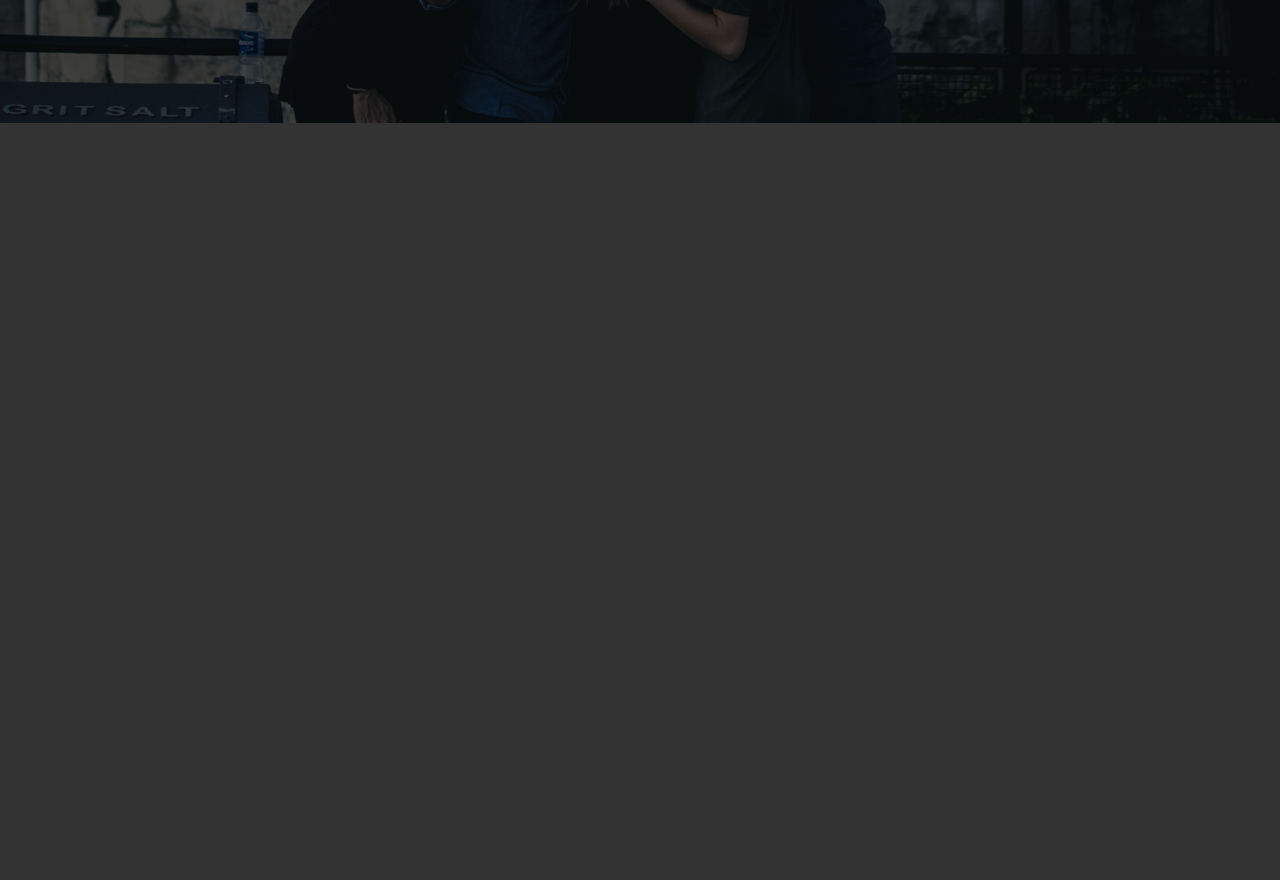
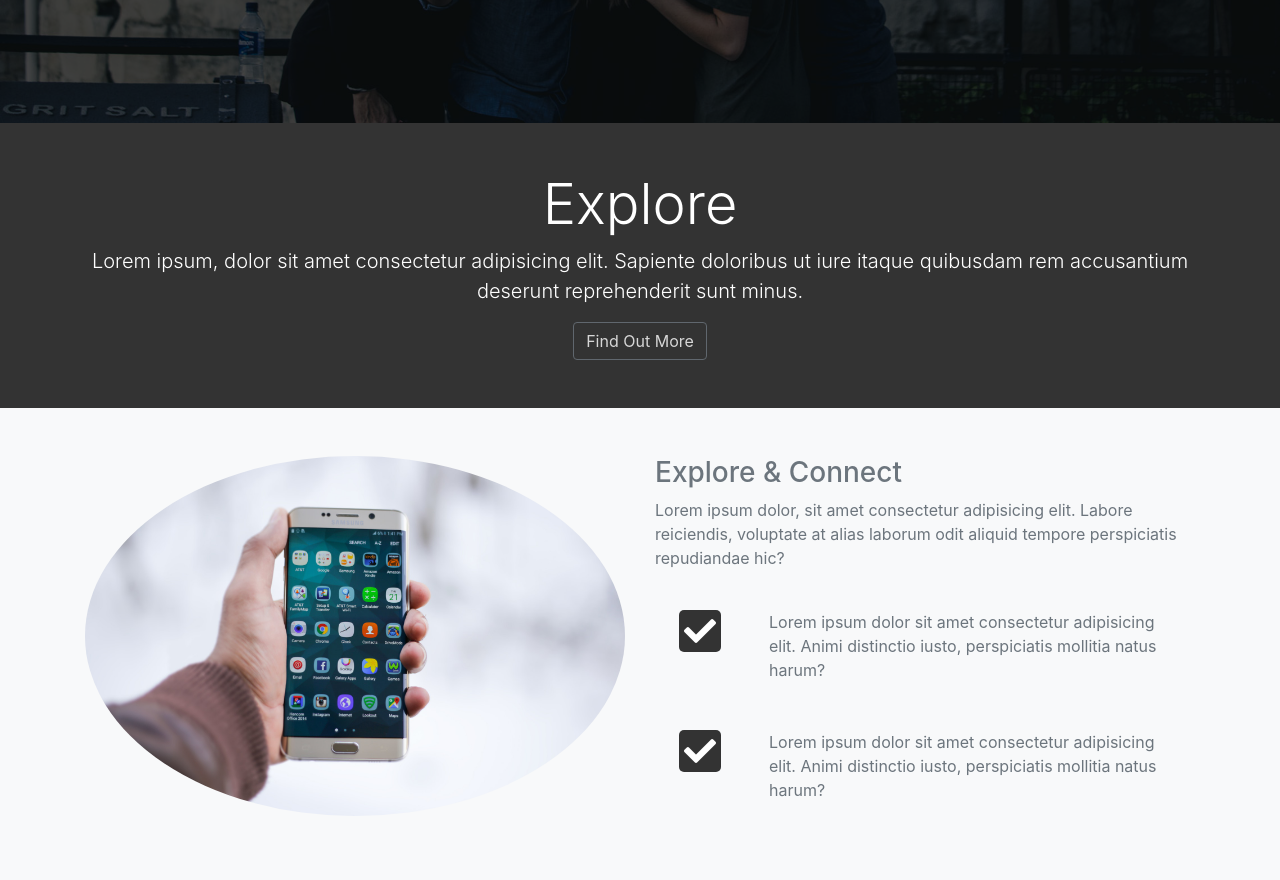
Before and after one commit to dim3n21/Bootstrap-single-page-template, a website: page index.html in a window 1280 px wide. Shown: the part 577-1457 px from the top of the page. Before the commit the page ends 800 px from the top, so only its background shows below. Drawn offline with nearby package versions, Linux system fonts and the light colour scheme.

Commit message:
Build the Explore Section

```diff
--- a/css/style.css
+++ b/css/style.css
@@ -11,6 +11,15 @@ body {
 
 .bg-main-color {
     background-color: var(--color-primary);
+}
+
+.btn-hover-main {
+    color: #fff;
+    opacity: 0.8;
+}
+
+.btn-hover-main:hover {
+    background-color: var(--color-primary) !important;
 }
 
 .navbar {
@@ -49,3 +58,10 @@ body {
     padding: 5px;
     border-radius: 5px;
 }
+
+#explore-section .fas, #share-section .fas {
+    background: #333;
+    color: #fff;
+    padding: 5px;
+    border-radius: 5px;
+}
--- a/index.html
+++ b/index.html
@@ -108,6 +108,55 @@
        </div>
     </header>
 
+    <!-- EXPLORE HEAD -->
+
+    <section id="explore-head-section">
+        <div class="container">
+        <div class="row">
+            <div class="col text-center py-5">
+            <h1 class="display-4">Explore</h1>
+            <p class="lead">Lorem ipsum, dolor sit amet consectetur adipisicing elit. Sapiente doloribus ut iure itaque quibusdam rem accusantium
+                deserunt reprehenderit sunt minus.</p>
+            <a href="#" class="btn btn-outline-secondary btn-hover-main">Find Out More</a>
+            </div>
+        </div>
+        </div>
+    </section>
+
+    <!-- EXPLORE SECTION -->
+
+    <section id="explore-section" class="bg-light text-muted py-5">
+        <div class="container">
+          <div class="row">
+            <div class="col-md-6">
+              <img src="img/explore-section1.jpg" alt="" class="img-fluid mb-3 rounded-circle">
+            </div>
+            <div class="col-md-6">
+              <h3>Explore & Connect</h3>
+              <p>Lorem ipsum dolor, sit amet consectetur adipisicing elit. Labore reiciendis, voluptate at alias laborum odit aliquid
+                tempore perspiciatis repudiandae hic?</p>
+              <div class="d-flex">
+                <div class="p-4 align-self-start">
+                  <i class="fas fa-check fa-2x"></i>
+                </div>
+                <div class="p-4 align-self-end">
+                  Lorem ipsum dolor sit amet consectetur adipisicing elit. Animi distinctio iusto, perspiciatis mollitia natus harum?
+                </div>
+              </div>
+
+             <div class="d-flex">
+               <div class="p-4 align-self-start">
+                 <i class="fas fa-check fa-2x"></i>
+               </div>
+               <div class="p-4 align-self-end">
+                 Lorem ipsum dolor sit amet consectetur adipisicing elit. Animi distinctio iusto, perspiciatis mollitia natus harum?
+               </div>
+             </div>
+           </div>
+         </div>
+       </div>
+    </section>
+
 
     <script src="https://code.jquery.com/jquery-3.3.1.slim.min.js"
     integrity="sha384-q8i/X+965DzO0rT7abK41JStQIAqVgRVzpbzo5smXKp4YfRvH+8abtTE1Pi6jizo" crossorigin="anonymous"></script>
```
